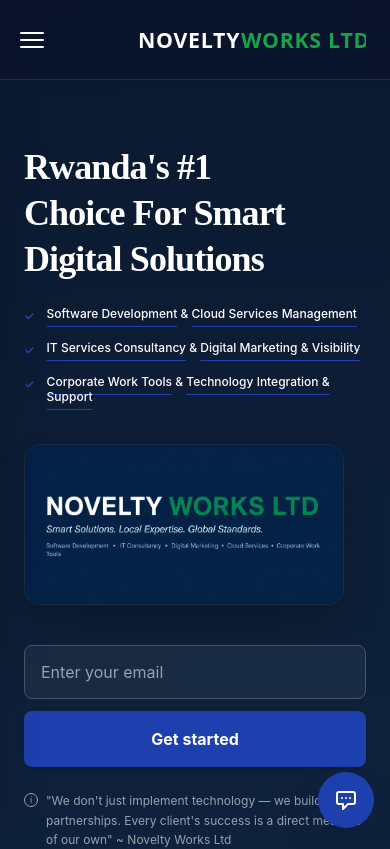
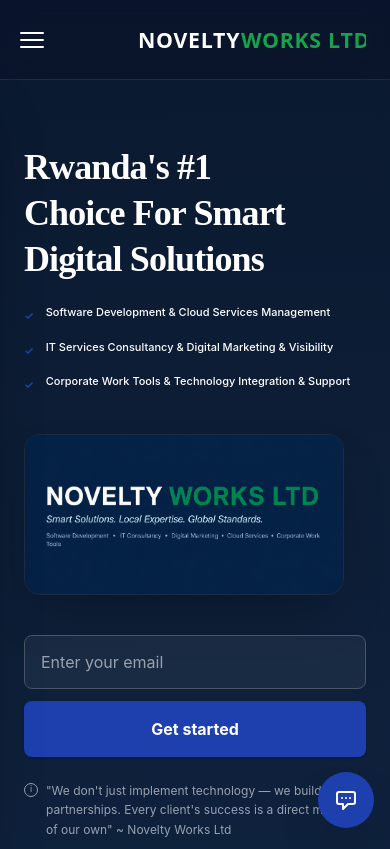
Before and after one commit to OxilGisa12/Novelty-works, a React (Vite) app: page / in a window 390 px wide. Shown: the top 849 px of the page. Built offline with nearby package versions, Linux system fonts and the light colour scheme.

Commit message:
adjust haro

```diff
--- a/src/components/Hero.tsx
+++ b/src/components/Hero.tsx
@@ -16,14 +16,13 @@
 
   const handleSubmit = (e: React.FormEvent) => {
     e.preventDefault();
-    // Redirects to the /reach-us page carrying the entered email as a query parameter
     window.location.href = `/reach-us?email=${encodeURIComponent(email)}`;
   };
 
   return (
     <div className="pt-36 md:pt-40 pb-16 min-h-[85vh] w-full grid grid-cols-1 lg:grid-cols-12 gap-8 items-center px-6 md:px-12 max-w-7xl mx-auto overflow-hidden">
 
-      {/* Left Column: Text & Elements - Strictly pinned to the left grid across all devices */}
+      {/* Left Column: Text & Elements */}
       <div className="lg:col-span-7 flex flex-col justify-center space-y-6 text-white w-full max-w-2xl mx-auto lg:mx-0 items-start text-left">
 
         {/* Massive Headline */}
@@ -31,11 +30,11 @@
           <span className="font-['Orpheus']">Rwanda's #1 <br />Choice For Smart <br />Digital Solutions</span>
         </h1>
 
-        {/* Links List - Flawlessly left-aligned on the exact same vertical grid line */}
+        {/* Links List - Forced straight sentences without wrapping on mobile */}
         <ul className="space-y-4 w-full flex flex-col items-start">
-          <li className="flex items-start gap-3 w-full text-xs xs:text-sm sm:text-base md:text-lg font-medium">
+          <li className="flex items-start gap-3 w-full text-[11px] xs:text-xs sm:text-base md:text-lg font-medium">
             <span className="text-[#1E40AF] font-bold shrink-0 mt-0.5">✓</span>
-            <span className="leading-tight">
+            <span className="leading-tight whitespace-nowrap overflow-x-auto w-full scrollbar-none">
               <a
                 href="#software-dev"
                 onClick={(e) => handleScrollToFeature(e, 'software-dev')}
@@ -53,9 +52,9 @@
               </a>
             </span>
           </li>
-          <li className="flex items-start gap-3 w-full text-xs xs:text-sm sm:text-base md:text-lg font-medium">
+          <li className="flex items-start gap-3 w-full text-[11px] xs:text-xs sm:text-base md:text-lg font-medium">
             <span className="text-[#1E40AF] font-bold shrink-0 mt-0.5">✓</span>
-            <span className="leading-tight">
+            <span className="leading-tight whitespace-nowrap overflow-x-auto w-full scrollbar-none">
               <a
                 href="#it-consultancy"
                 onClick={(e) => handleScrollToFeature(e, 'it-consultancy')}
@@ -73,9 +72,9 @@
               </a>
             </span>
           </li>
-          <li className="flex items-start gap-3 w-full text-xs xs:text-sm sm:text-base md:text-lg font-medium">
+          <li className="flex items-start gap-3 w-full text-[11px] xs:text-xs sm:text-base md:text-lg font-medium">
             <span className="text-[#1E40AF] font-bold shrink-0 mt-0.5">✓</span>
-            <span className="leading-tight">
+            <span className="leading-tight whitespace-nowrap overflow-x-auto w-full scrollbar-none">
               <a
                 href="#corporate-tools"
                 onClick={(e) => handleScrollToFeature(e, 'corporate-tools')}
```
